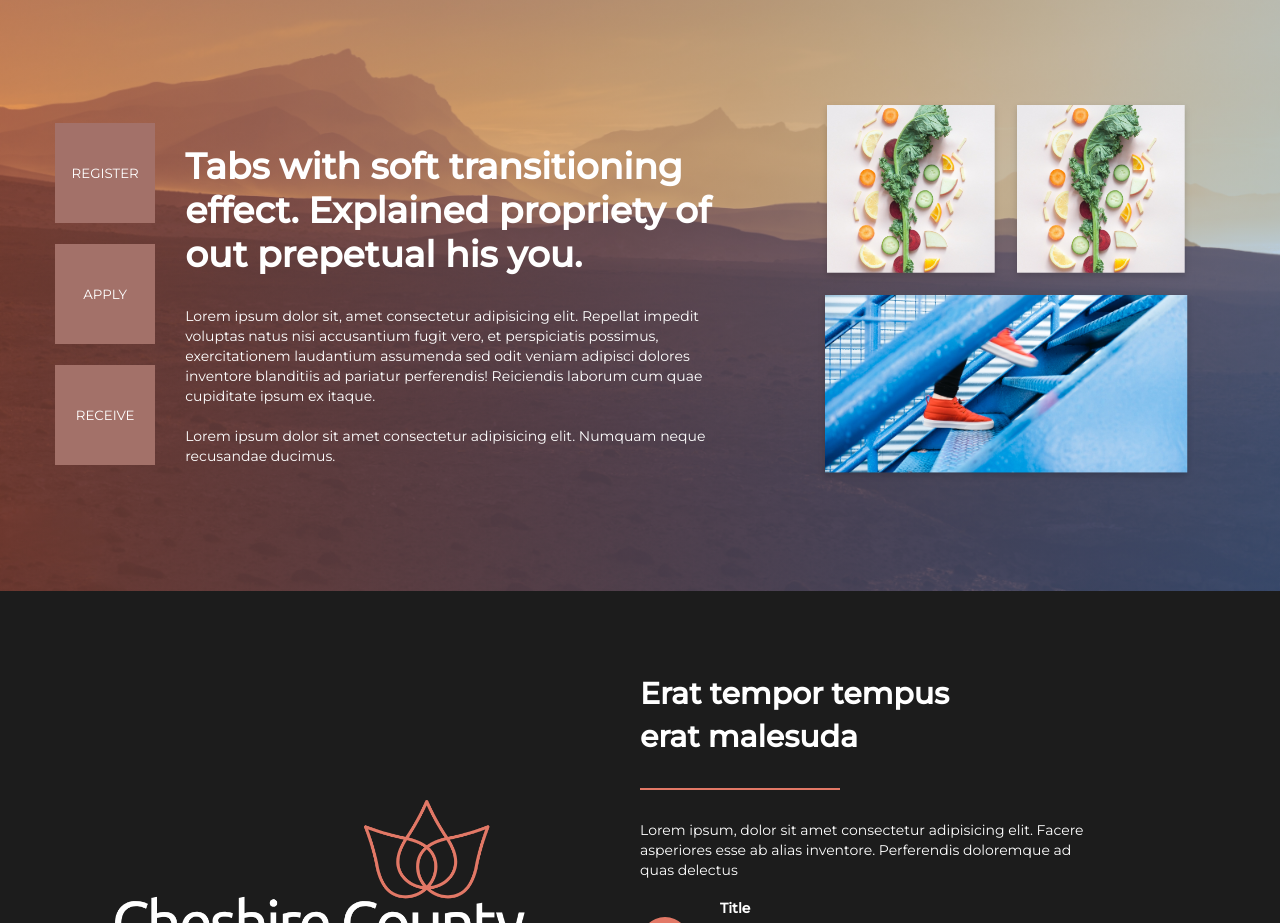
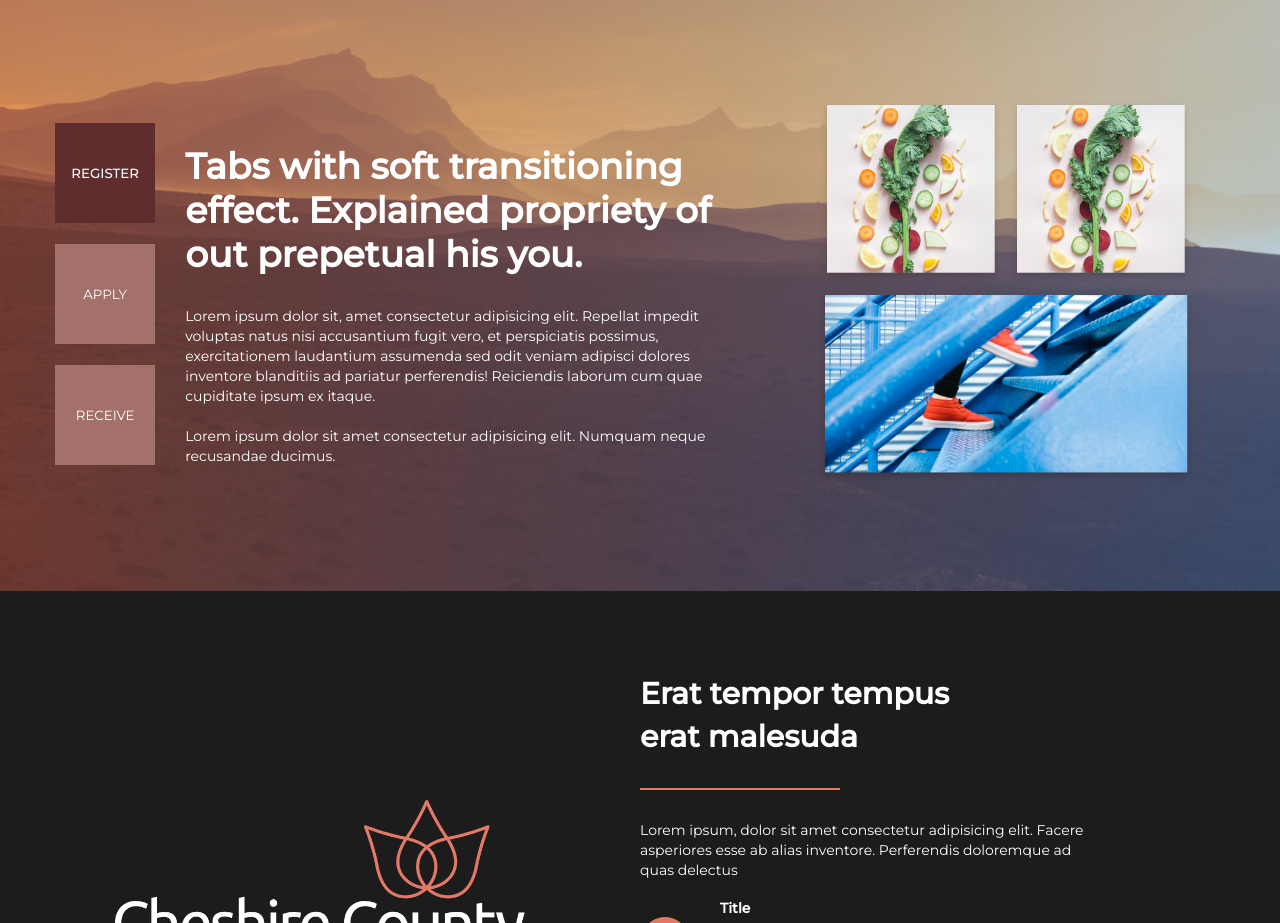
Before and after one commit to dadomaitis/BB, a website: page index.html in a window 1280 px wide. Shown: the part 820-1743 px from the top of the page. Drawn offline with nearby package versions, Linux system fonts and the light colour scheme.

Commit message:
Final version v4

```diff
--- a/index.html
+++ b/index.html
@@ -77,7 +77,7 @@
   <div class="tabs" id="features">
 
     <div class="buttons">
-      <button class="tablinks" onclick="openTab(event, 'register')">REGISTER</button>
+      <button class="tablinks" id="ftab" onclick="openTab(event, 'register')">REGISTER</button>
       <button class="tablinks" onclick="openTab(event, 'apply')">APPLY</button>
       <button class="tablinks" onclick="openTab(event, 'receive')">RECEIVE</button>
     </div>
--- a/script.js
+++ b/script.js
@@ -53,6 +53,7 @@ function openTab(evt, TabFunction) {
 
 // First load tab
 document.getElementById("register").style.display = "flex";
+document.getElementById("ftab").classList.toggle("active");
 
 // Options slides ++++++++++++++++++++++++++++++++++++++++++++++++++++++++++++++
 const swiper = new Swiper('.swiper', {
```
